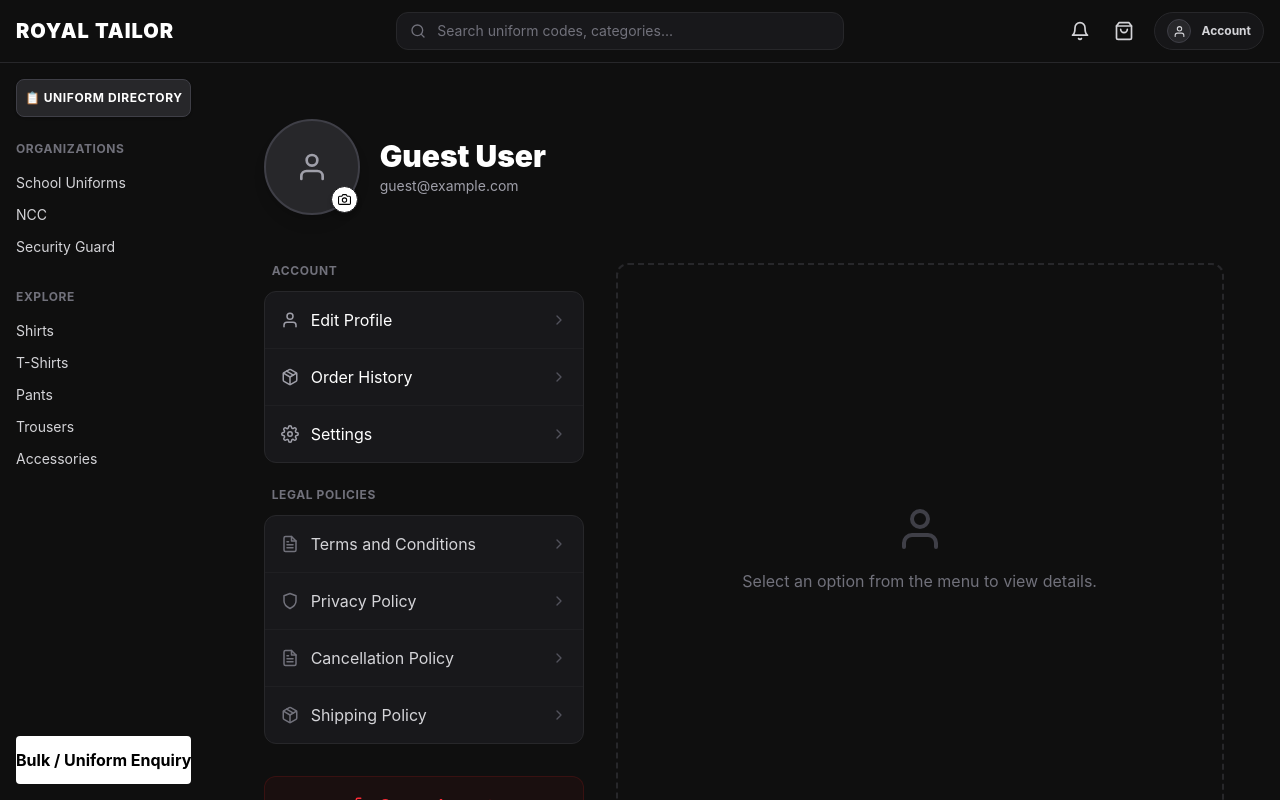
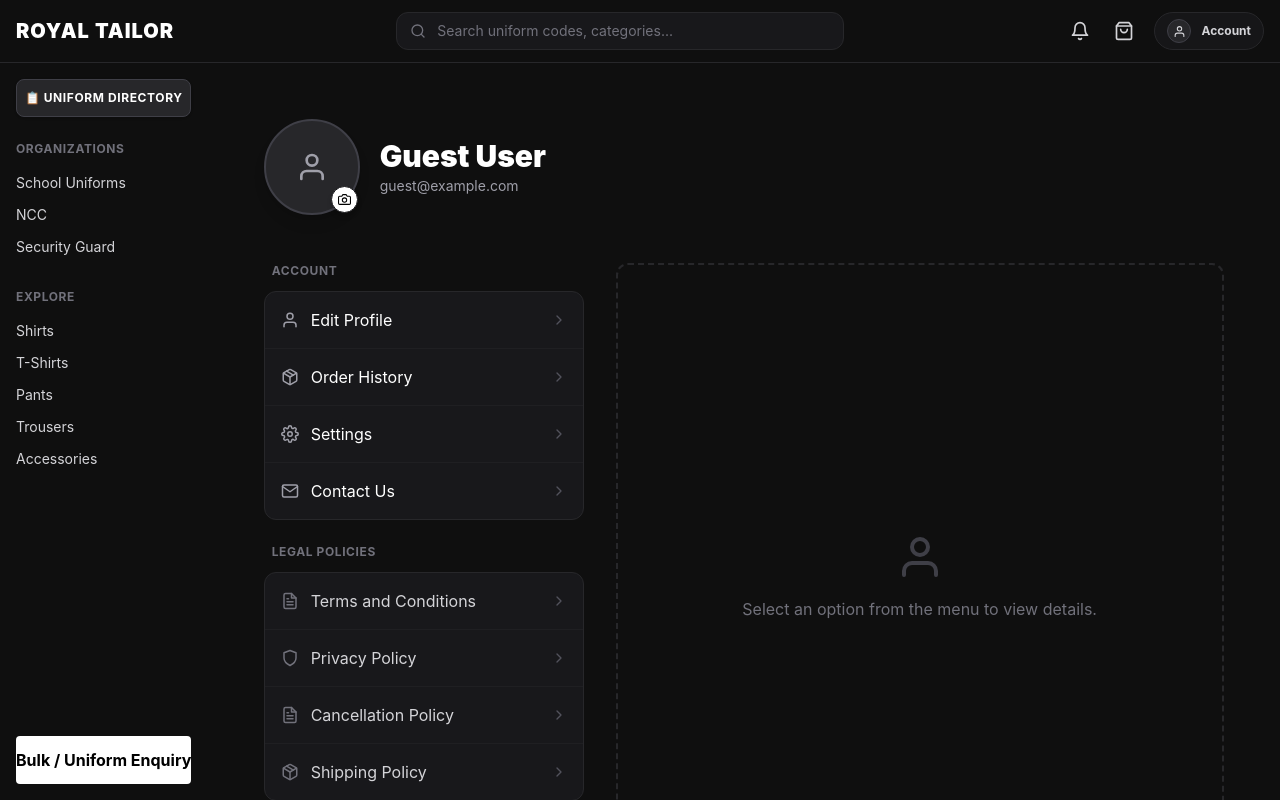
Before and after one commit to samurai-2005/royals, a React (Vite) app in the folder frontend/: page /user-profile in a window 1280 px wide. Built offline with nearby package versions, Linux system fonts and the light colour scheme.

Commit message:
Add backend and frontend files securely

```diff
--- a/frontend/src/pages/UserProfile.jsx
+++ b/frontend/src/pages/UserProfile.jsx
@@ -10,7 +10,8 @@ import {
   FiChevronRight,
   FiShield,
   FiLoader,
-  FiCamera
+  FiCamera,
+  FiMail
 } from 'react-icons/fi';
 
 const UserProfile = () => {
@@ -141,21 +142,25 @@ const UserProfile = () => {
             <div className="flex items-center text-white"><FiPackage className="mr-3 text-zinc-400" size={18} /> Order History</div>
             <FiChevronRight className="text-zinc-600" />
           </button>
-          <button onClick={() => setActiveView('settings')} className="w-full flex items-center justify-between p-4 hover:bg-zinc-800/50 transition-colors">
+          <button onClick={() => setActiveView('settings')} className="w-full flex items-center justify-between p-4 hover:bg-zinc-800/50 transition-colors border-b border-zinc-800/50">
             <div className="flex items-center text-white"><FiSettings className="mr-3 text-zinc-400" size={18} /> Settings</div>
             <FiChevronRight className="text-zinc-600" />
           </button>
+          <Link to="/contact" className="w-full flex items-center justify-between p-4 hover:bg-zinc-800/50 transition-colors">
+            <div className="flex items-center text-white"><FiMail className="mr-3 text-zinc-400" size={18} /> Contact Us</div>
+            <FiChevronRight className="text-zinc-600" />
+          </Link>
         </div>
       </div>
 
       <div>
         <h2 className="text-xs font-bold text-zinc-500 uppercase tracking-wider mb-3 px-2">Legal Policies</h2>
         <div className="bg-[#18181b] border border-zinc-800 rounded-xl overflow-hidden">
-          <Link to="/terms" className="w-full flex items-center justify-between p-4 hover:bg-zinc-800/50 transition-colors border-b border-zinc-800/50">
+          <Link to="/terms-and-conditions" className="w-full flex items-center justify-between p-4 hover:bg-zinc-800/50 transition-colors border-b border-zinc-800/50">
             <div className="flex items-center text-zinc-300"><FiFileText className="mr-3 text-zinc-500" size={18} /> Terms and Conditions</div>
             <FiChevronRight className="text-zinc-600" />
           </Link>
-          <Link to="/privacy" className="w-full flex items-center justify-between p-4 hover:bg-zinc-800/50 transition-colors border-b border-zinc-800/50">
+          <Link to="/privacy-policy" className="w-full flex items-center justify-between p-4 hover:bg-zinc-800/50 transition-colors border-b border-zinc-800/50">
             <div className="flex items-center text-zinc-300"><FiShield className="mr-3 text-zinc-500" size={18} /> Privacy Policy</div>
             <FiChevronRight className="text-zinc-600" />
           </Link>
```
